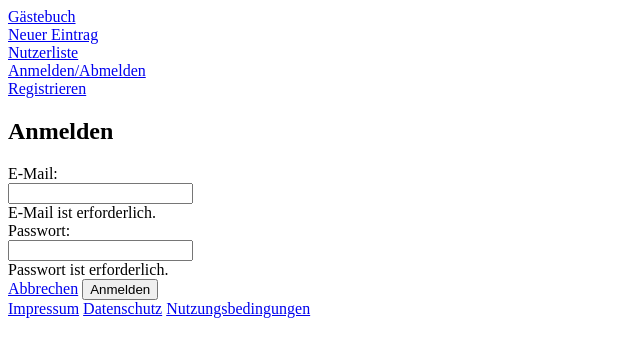
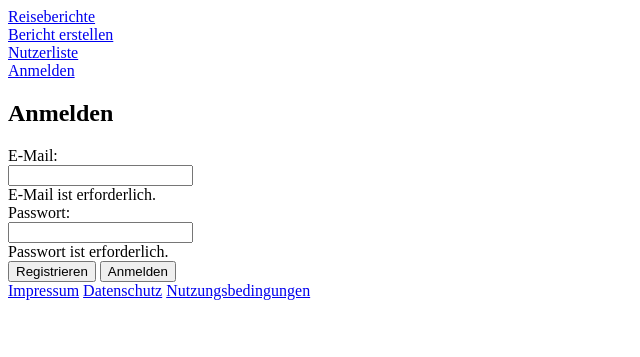
Before and after one commit to mentalri/Reiseberichte, a PHP site: page /anmeldung.php in a window 1280 px wide. Shown: the top 357 px of the page, without its empty margins (0-640 px from the left). Run offline with PHP 8.4, Linux system fonts and the light colour scheme.

Commit message:
Aufgabe 2

```diff
--- a/anmeldung.php
+++ b/anmeldung.php
@@ -25,7 +25,7 @@
                     </div>
                 </div>
                 <div>
-                    <a href="index.php">Abbrechen</a>
+                    <Button>Registrieren</Button>
                     <button type="submit">Anmelden</button>
                 </div>
             </form>
--- a/eintrag-neu.php
+++ b/eintrag-neu.php
@@ -21,7 +21,7 @@
                     <textarea id="text" name="text" cols="20" rows="10" maxlength="2000"></textarea>
                 </div>
                 <div>
-                    <input type="submit" id="eintragen" name="eintragen" value="Eintragen bzw. Ändern">
+                    <input type="submit" id="eintragen" name="eintragen" value="Speichern">
                     <button>Löschen</button>
                 </div>
 
--- a/php/head.php
+++ b/php/head.php
@@ -3,7 +3,7 @@
 
 <head>
     <meta charset="utf-8">
-    <meta name="description" content="Gästebuch Beispiel">
-    <meta name="author" content="Dietrich Boles">
-    <title>Gästebuch</title>
+    <meta name="description" content="Reiseberichte">
+    <meta name="author" content="Thore Ritterhoff, Fanping Zhou-Schulze, Bayan Alhawari">
+    <title>Reiseberichte</title>
 </head>
--- a/php/nav.php
+++ b/php/nav.php
@@ -1,17 +1,15 @@
 <nav>
     <div>
-        <a href="index.php">Gästebuch</a>
+        <a href="index.php">Reiseberichte</a>
     </div>
     <div>
-        <a href="eintrag-neu.php">Neuer Eintrag</a>
+        <a href="eintrag-neu.php">Bericht erstellen</a>
     </div>
     <div>
         <a href="nutzerliste.php">Nutzerliste</a>
     </div>
     <div>
-        <a href="anmeldung.php">Anmelden/Abmelden</a>
+        <a href="anmeldung.php">Anmelden</a>
     </div>
-    <div>
-        <a href="registrierung.php">Registrieren</a>
-    </div>
+
 </nav>
```
Also changed, not shown: eintrag.php (+10 -8 lines), index.php (+12 -8 lines).
